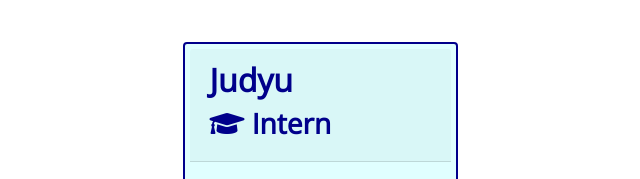
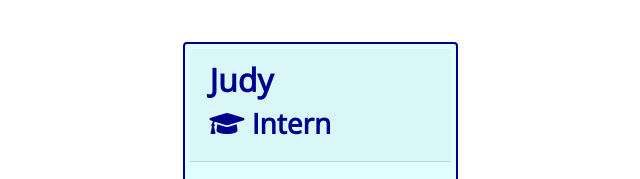
Before and after one commit to csara715/Bootcamp-WK10-Challenge-Team-Profile-Generator, a website: page dist/index.html in a window 1280 px wide. Shown: the part 531-710 px from the top of the page, 330-970 px from the left. Drawn offline with nearby package versions, Linux system fonts and the light colour scheme.

Commit message:
making sure everything was corrected

```diff
--- a/dist/index.html
+++ b/dist/index.html
@@ -76,7 +76,7 @@
       </div>
       </div><div class="card">
       <div class="card-header">
-        <h2>Judyu</h2>
+        <h2>Judy</h2>
         <h3><i class="fa fa-graduation-cap" aria-hidden="true"></i> Intern</h3>
       </div>
       <div class="card-body">
```
